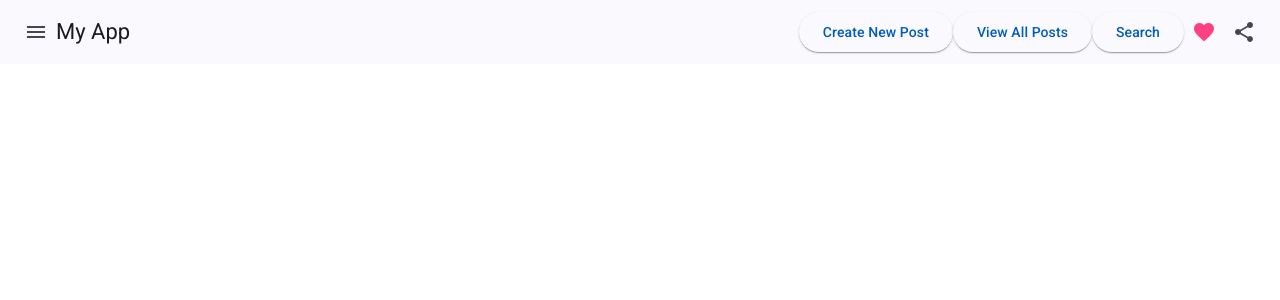
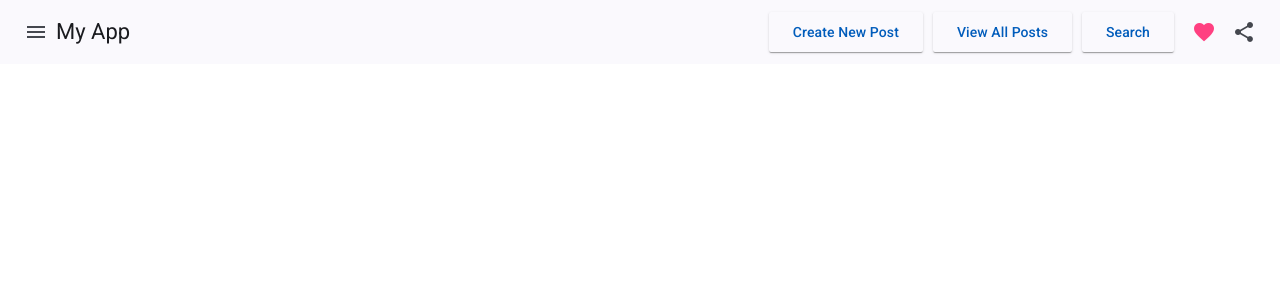
Before and after one commit to achraftes/fullstack-blog-spring-angular, an Angular app in the folder bloggingWeb/: page / in a window 1280 px wide. Shown: the top 300 px of the page. Built offline with nearby package versions, Linux system fonts and the light colour scheme.

Commit message:
Add spacing between buttons in the toolbar

```diff
--- a/bloggingWeb/src/app/app.component.css
+++ b/bloggingWeb/src/app/app.component.css
@@ -10,3 +10,8 @@
   .favorite-icon {
     color: #FF4081;
   }
+
+  button[mat-raised-button] {
+    margin-right: 10px;
+    border-radius: 2px;/* Ajoute un espacement entre les boutons */
+}
```
